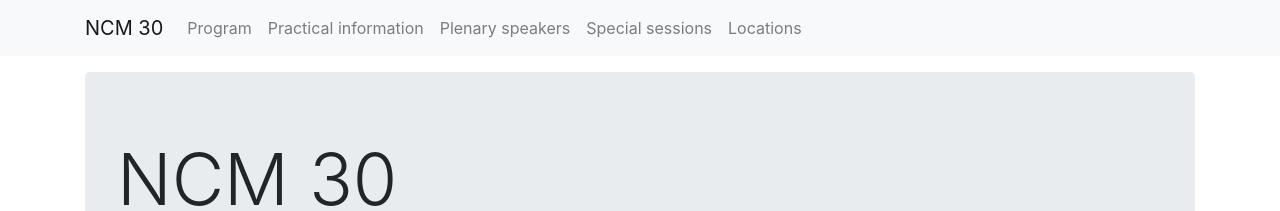
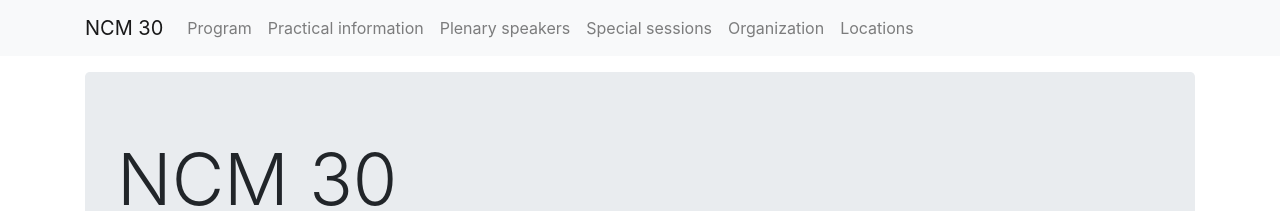
Before and after one commit to IslenskaStaerdfraedafelagid/ncm30-website, a Jekyll site: the page built from index.md, in a window 1280 px wide. Shown: the top 211 px of the page. Built offline with Jekyll 4.4.1, drawn with Linux system fonts in a browser that asks for light colours.

Commit message:
Add Organization section to config

```diff
--- a/_config.yml
+++ b/_config.yml
@@ -77,6 +77,8 @@ conference:
         relative_url: /speakers/
       - name: Special sessions
         relative_url: /sessions/
+      - name: Organization
+        relative_url: /organization
       - name: Locations
         relative_url: /location/
 
```
